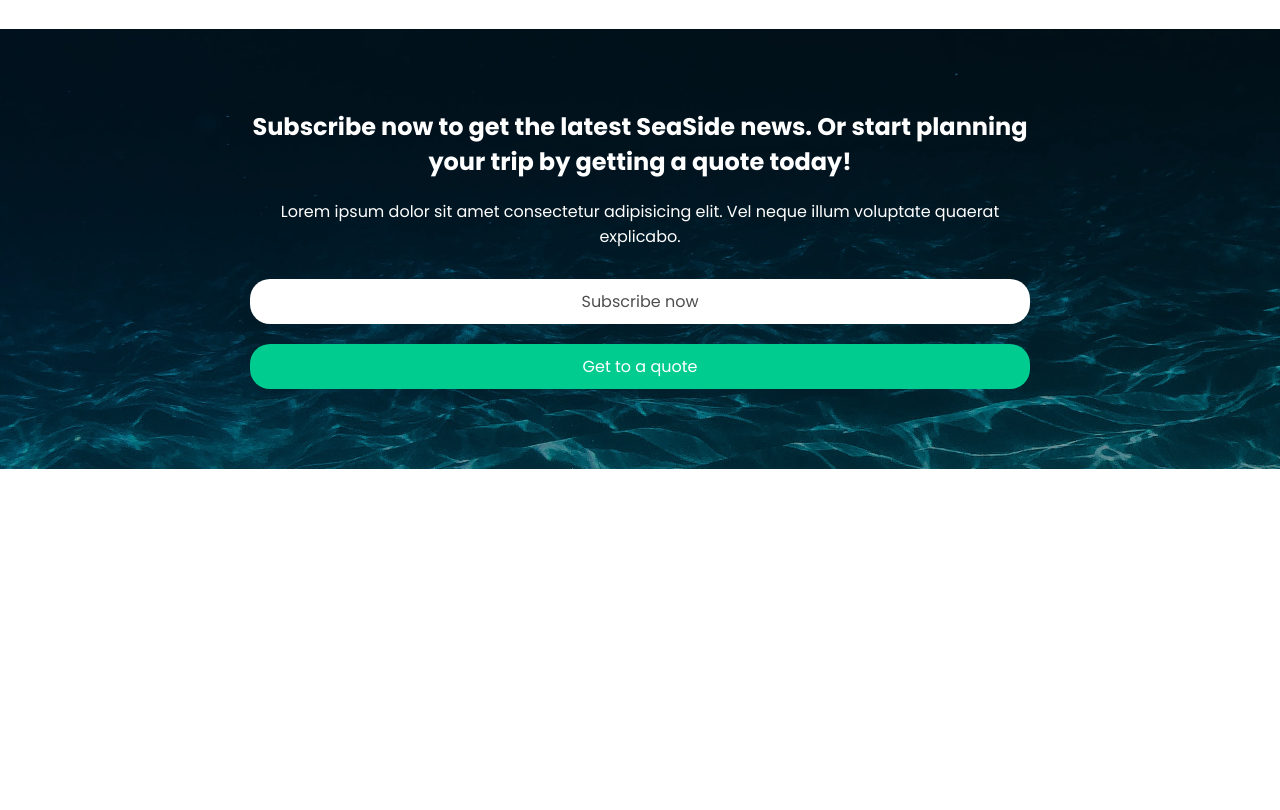
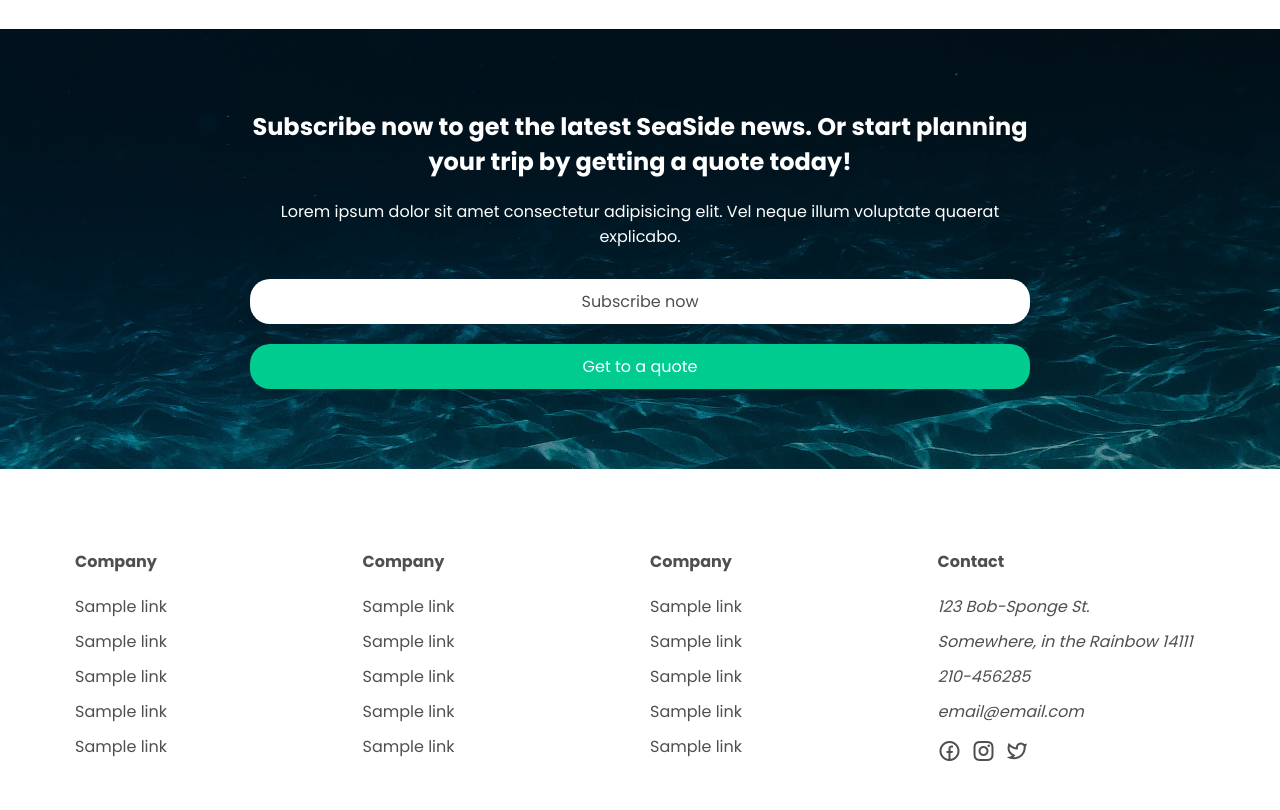
Before and after one commit to alex-kyriakou/bluewave, a plain HTML site: page index.html in a window 1280 px wide. Shown: the part 3812-4622 px from the top of the page. Before the commit the page ends 4281 px from the top, so only its background shows below. Drawn offline with nearby package versions, Linux system fonts and the light colour scheme; a script that the page names is missing.

Commit message:
footer styles

```diff
--- a/index.html
+++ b/index.html
@@ -252,7 +252,101 @@
     <!-- End main -->
 
     <!-- Start footer -->
+    <footer class="footer section">
+      <div class="footer-container container">
+        <div class="footer-container-inner d-grid">
+          <div>
+            <h6 class="title footer-title">Company</h6>
+            <ul class="list">
+              <li class="list-item">
+                <a href="#" class="list-link">Sample link</a>
+              </li>
+              <li class="list-item">
+                <a href="#" class="list-link">Sample link</a>
+              </li>
+              <li class="list-item">
+                <a href="#" class="list-link">Sample link</a>
+              </li>
+              <li class="list-item">
+                <a href="#" class="list-link">Sample link</a>
+              </li>
+              <li class="list-item">
+                <a href="#" class="list-link">Sample link</a>
+              </li>
+            </ul>
+          </div>
 
+          <div>
+            <h6 class="title footer-title">Company</h6>
+            <ul class="list">
+              <li class="list-item">
+                <a href="#" class="list-link">Sample link</a>
+              </li>
+              <li class="list-item">
+                <a href="#" class="list-link">Sample link</a>
+              </li>
+              <li class="list-item">
+                <a href="#" class="list-link">Sample link</a>
+              </li>
+              <li class="list-item">
+                <a href="#" class="list-link">Sample link</a>
+              </li>
+              <li class="list-item">
+                <a href="#" class="list-link">Sample link</a>
+              </li>
+            </ul>
+          </div>
+
+          <div>
+            <h6 class="title footer-title">Company</h6>
+            <ul class="list">
+              <li class="list-item">
+                <a href="#" class="list-link">Sample link</a>
+              </li>
+              <li class="list-item">
+                <a href="#" class="list-link">Sample link</a>
+              </li>
+              <li class="list-item">
+                <a href="#" class="list-link">Sample link</a>
+              </li>
+              <li class="list-item">
+                <a href="#" class="list-link">Sample link</a>
+              </li>
+              <li class="list-item">
+                <a href="#" class="list-link">Sample link</a>
+              </li>
+            </ul>
+          </div>
+
+          <div class="contact-information">
+            <h6 class="title footer-title">Contact</h6>
+            <address>
+              <span>123 Bob-Sponge St.</span>
+              <span>Somewhere, in the Rainbow 14111</span>
+              <a href="tel:210456285">210-456285</a>
+              <a href="mailto:">email@email.com</a>
+            </address>
+            <ul class="list">
+              <li class="list-item">
+                <a href="#" class="list-link">
+                  <i class="ri-facebook-circle-line"></i>
+                </a>
+              </li>
+              <li class="list-item">
+                <a href="#" class="list-link">
+                  <i class="ri-instagram-line"></i>
+                </a>
+              </li>
+              <li class="list-item">
+                <a href="#" class="list-link">
+                  <i class="ri-twitter-line"></i>
+                </a>
+              </li>
+            </ul>
+          </div>
+        </div>
+      </div>
+    </footer>
     <!-- End footer -->
 
     <!-- Custom script -->
--- a/style.scss
+++ b/style.scss
@@ -415,3 +415,41 @@ i {
     color: $light-clr;
   }
 }
+// ==================================================
+// Footer Section
+.footer {
+  background-color: $light-clr;
+  padding-bottom: 4rem;
+
+  & .list-link {
+    transition: color 0.25s;
+
+    &:hover {
+      color: $accent-clr;
+    }
+
+    &::after {
+      display: none;
+    }
+  }
+}
+
+.footer .title {
+  font-size: $font-size-sm;
+}
+
+.footer-container-inner {
+  grid-template-columns: repeat(auto-fit, minmax(20rem, 1fr));
+  gap: $gap-md;
+}
+
+.contact-information address {
+  display: flex;
+  flex-direction: column;
+  gap: 1rem;
+}
+
+.contact-information .list {
+  flex-direction: row;
+  margin-top: 1.5rem;
+}
```
Also changed, not shown: style.css, 1 other file.
